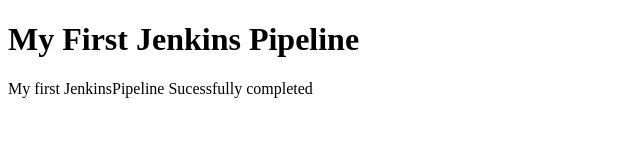
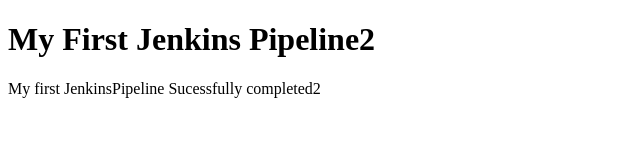
Before and after one commit to shekhargi/website, a plain HTML site: page index.html in a window 1280 px wide. Shown: the full height of the page, 0-640 px from the left. Drawn offline with Linux system fonts and the light colour scheme.

Commit message:
changed website content

```diff
--- a/index.html
+++ b/index.html
@@ -2,8 +2,8 @@
 <html>
 <body>
 
-<h1>My First Jenkins Pipeline</h1>
-<p>My first JenkinsPipeline Sucessfully completed </p>
+<h1>My First Jenkins Pipeline2</h1>
+<p>My first JenkinsPipeline Sucessfully completed2 </p>
 
 </body>
 </html>
```
